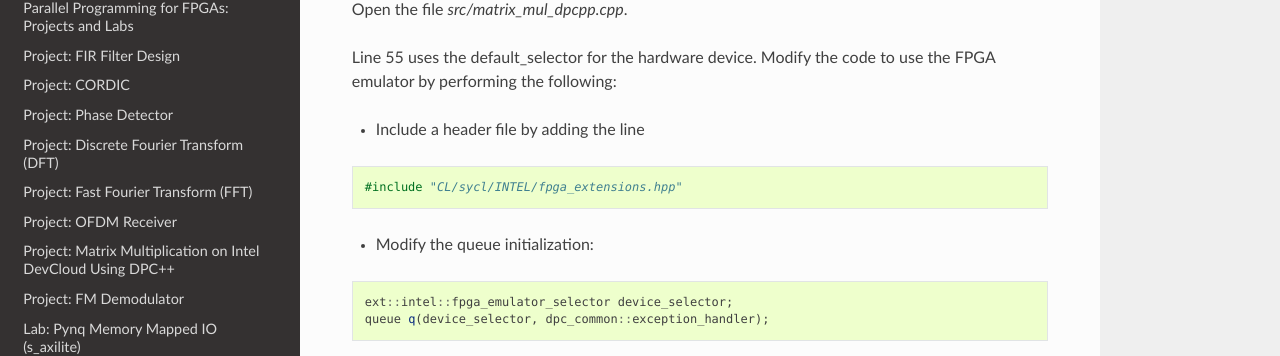
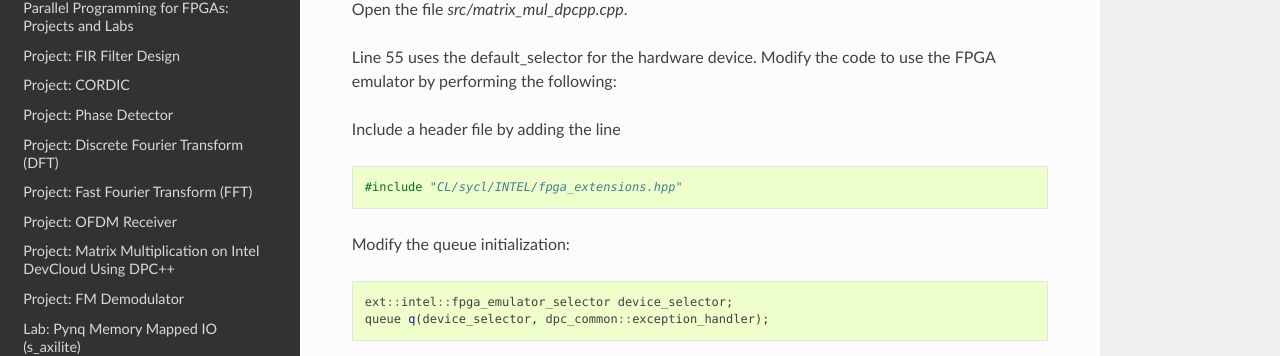
Before and after one commit to KastnerRG/Read_the_docs, a Sphinx documentation site: the page built from docs/devcloud.rst, in a window 1280 px wide and 900 px high, scrolled down 2223 px. Shown: the part 137-493 px from the top of the window. Built offline with Sphinx 7.4.7 and the Read the Docs theme 2.0.0, drawn with Linux system fonts in a browser that asks for light colours.

Commit message:
dpcpp lab updates

```diff
--- a/docs/devcloud.rst
+++ b/docs/devcloud.rst
@@ -90,13 +90,13 @@ Open the file *src/matrix_mul_dpcpp.cpp*.
 
 Line 55 uses the default_selector for the hardware device. Modify the code to use the FPGA emulator by performing the following:
 
-* Include a header file by adding the line
+Include a header file by adding the line
 
 .. code-block :: c++
 
   #include "CL/sycl/INTEL/fpga_extensions.hpp"
 
-* Modify the queue initialization:
+Modify the queue initialization:
 
 .. code-block :: c++
 
```
